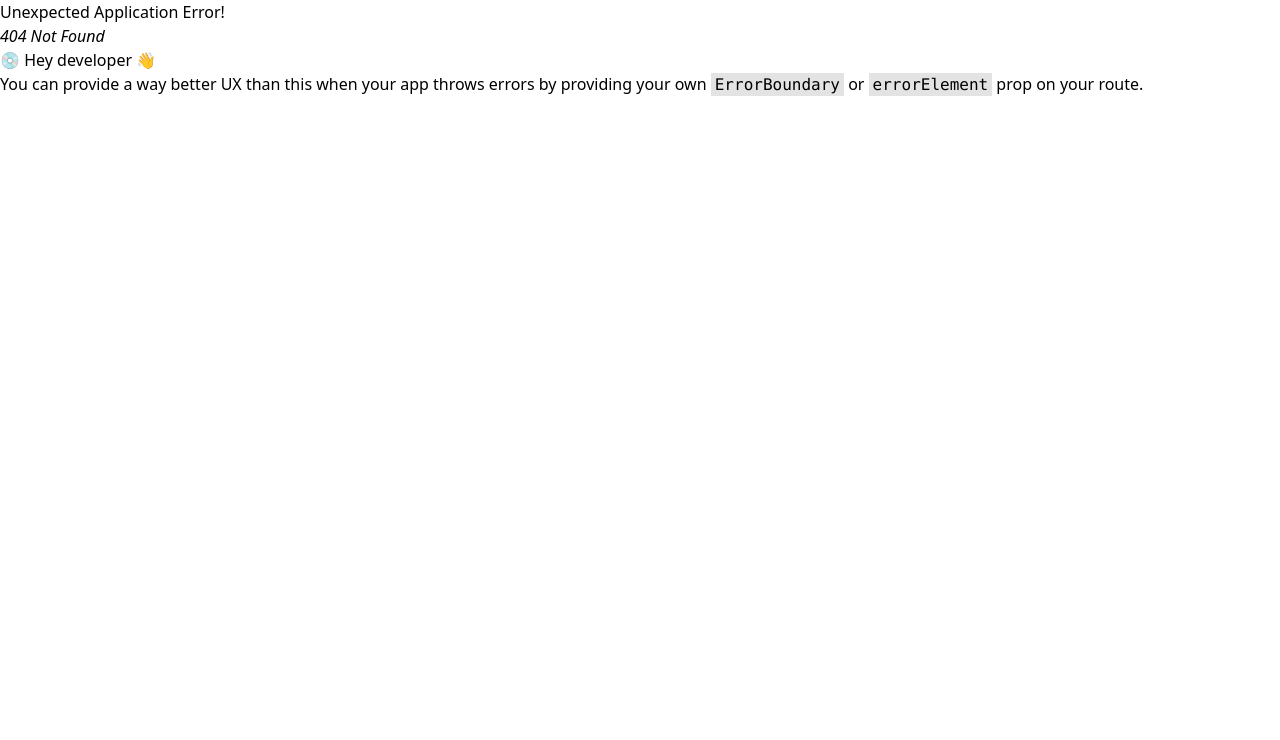
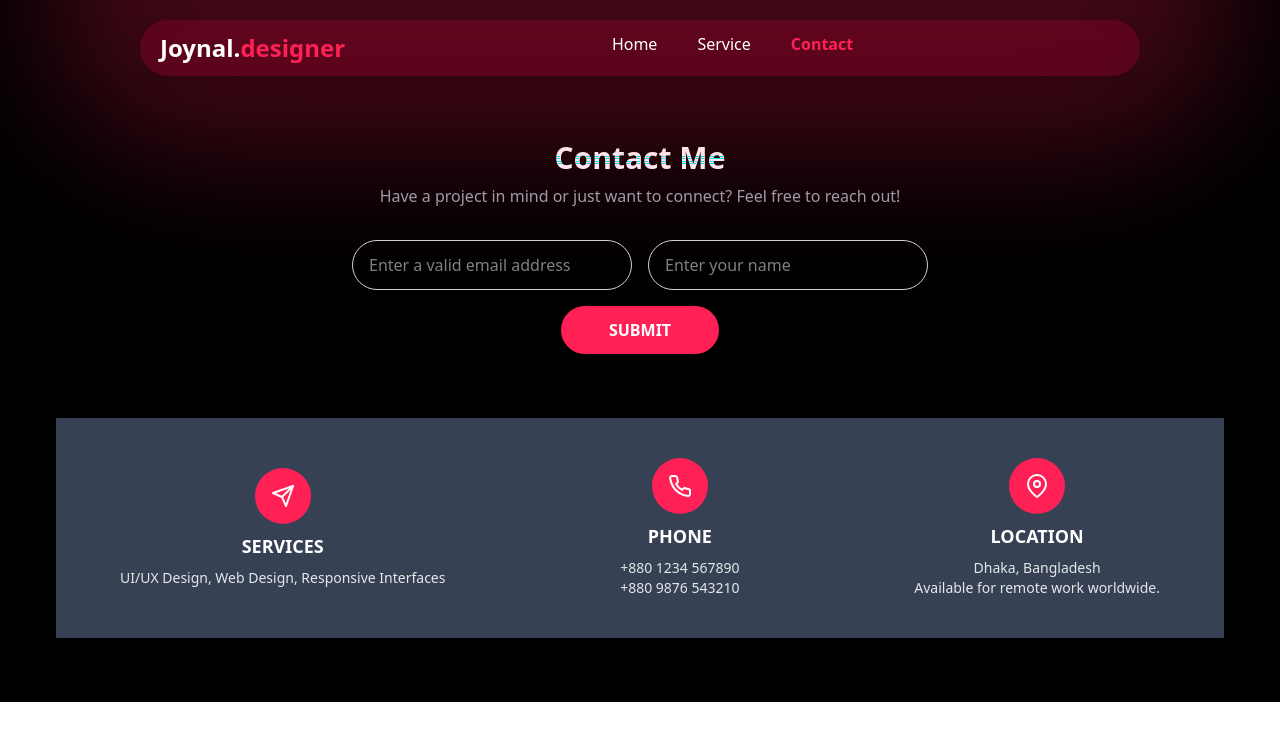
Before and after one commit to Joynal-Abedin85/protfolio-task, a React (Vite) app in the folder my-portfolio/: page /contact in a window 1280 px wide. Before the commit this address had no page. Shown: the top 740 px of the page. Built offline with nearby package versions, Linux system fonts and the light colour scheme.

Commit message:
add service and contect page

```diff
--- /dev/null
+++ b/my-portfolio/src/Mainlayout.jsx
@@ -0,0 +1,15 @@
+import React from 'react';
+import Navbar from './component/Navbar';
+import { Outlet } from 'react-router-dom';
+
+const Mainlayout = () => {
+    return (
+        <div className='bg-black'>
+                <Navbar></Navbar>
+
+            <Outlet></Outlet>
+        </div>
+    );
+};
+
+export default Mainlayout;
--- a/my-portfolio/src/component/AboutMe.jsx
+++ b/my-portfolio/src/component/AboutMe.jsx
@@ -2,7 +2,7 @@ import React from 'react';
 
 const AboutMe = () =>  {
   return (
-        <div  className="w-full bg-gradient-to-b from-gray-900 via-black to-black text-white py-20 px-6">
+        <div id="home" className="w-full bg-gradient-to-b from-black via-black to-black text-white py-20 px-6">
       <div className="max-w-6xl mx-auto flex flex-col md:flex-row items-center md:items-start gap-16">
 
 
--- a/my-portfolio/src/component/Contect.jsx
+++ b/my-portfolio/src/component/Contect.jsx
@@ -1,10 +1,11 @@
-import React from 'react';
-import { FiSend, FiPhone, FiMapPin } from 'react-icons/fi';
-
+import React from "react";
+import { FiSend, FiPhone, FiMapPin } from "react-icons/fi";
 
 const Contect = () => {
   return (
-<section  className="text-white relative overflow-hidden max-w-[1200px] mx-auto py-16 px-4 text-center">
+    <div
+      className="text-white relative   max-w-[1200px] mx-auto py-16 px-4 text-center"
+    >
       <h2 className="text-3xl font-bold mb-2">Contact Me</h2>
       <p className="text-gray-400 mb-8">
         Have a project in mind or just want to connect? Feel free to reach out!
@@ -32,13 +33,14 @@ const Contect = () => {
       </form>
 
       <div className="mt-16 bg-gray-700 py-10 px-4 md:px-16 flex flex-col md:flex-row items-center justify-between gap-8">
-
         <div className="flex flex-col items-center text-center space-y-2 max-w-sm">
           <div className="bg-rose-500 p-4 rounded-full text-white text-2xl">
             <FiSend />
           </div>
           <h3 className="font-bold text-lg">SERVICES</h3>
-          <p className="text-gray-200 text-sm">UI/UX Design, Web Design, Responsive Interfaces</p>
+          <p className="text-gray-200 text-sm">
+            UI/UX Design, Web Design, Responsive Interfaces
+          </p>
         </div>
 
         <div className="flex flex-col items-center text-center space-y-2 max-w-sm">
@@ -46,7 +48,11 @@ const Contect = () => {
             <FiPhone />
           </div>
           <h3 className="font-bold text-lg">PHONE</h3>
-          <p className="text-gray-200 text-sm">+880 1234 567890<br />+880 9876 543210</p>
+          <p className="text-gray-200 text-sm">
+            +880 1234 567890
+            <br />
+            +880 9876 543210
+          </p>
         </div>
 
         <div className="flex flex-col items-center text-center space-y-2 max-w-sm">
@@ -55,16 +61,16 @@ const Contect = () => {
           </div>
           <h3 className="font-bold text-lg">LOCATION</h3>
           <p className="text-gray-200 text-sm">
-            Dhaka, Bangladesh<br />Available for remote work worldwide.
+            Dhaka, Bangladesh
+            <br />
+            Available for remote work worldwide.
           </p>
         </div>
       </div>
 
-<div className="absolute  -top-60 left-1/2 transform -translate-x-1/2 w-[1200px] h-80 bg-rose-500 rounded-full blur-3xl opacity-40"></div>
-    </section>
-
+      <div className="absolute   -top-60 left-1/2 transform -translate-x-1/2 w-[1200px] h-80 bg-rose-500/60 rounded-full blur-3xl opacity-40"></div>
+    </div>
   );
 };
 
-
 export default Contect;
--- a/my-portfolio/src/component/Experience.jsx
+++ b/my-portfolio/src/component/Experience.jsx
@@ -5,7 +5,7 @@ import { FaLaptopCode, FaPencilRuler, FaPaintBrush, FaArrowRight } from 'react-i
 const Experience = () => {
     return (
 
-    <div className='bg-gray-900'>
+    <div className='bg-gray-950'>
         <div className='text-white max-w-[1200px]  mx-auto pb-14'>
         <div className='flex justify-between'>
             <img src="https://i.postimg.cc/kgnHvc46/Gemini-Generated-Image-jgfffhjgfffhjgff-removebg-preview.png"
--- a/my-portfolio/src/component/Navbar.jsx
+++ b/my-portfolio/src/component/Navbar.jsx
@@ -1,16 +1,49 @@
-import React from 'react';
+import React from "react";
+import { NavLink } from "react-router-dom";
 
 const Navbar = () => {
   return (
-        <div className="pt-5">
-            <div className='flex px-5 py-3  justify-between text-white max-w-[1000px] mx-auto
-    bg-rose-600/20 backdrop-blur-lg rounded-full  shadow-lg'>
-            <h1 className='font-bold text-2xl '>Joynal.<span className='text-rose-500'>designer</span> </h1>
-            <ul className='flex  space-x-6 '>
-                <li>home</li>
-                <li>service</li>
-                <li>contect</li>
+    <div className="pt-5 relative z-50">
+      <div
+        className="flex px-5 py-3  justify-between text-white max-w-[1000px] mx-auto
+    bg-rose-600/20 backdrop-blur-lg rounded-full  shadow-lg"
+      >
+        <h1 className="font-bold text-2xl ">
+          Joynal.<span className="text-rose-500">designer</span>{" "}
+        </h1>
+        <ul className="flex space-x-6">
+          <li>
+            <NavLink
+              to="/"
+              className={({ isActive }) =>
+                isActive ? "text-rose-500 font-semibold p-2" : "text-white  p-2"
+              }
+            >
+              Home
+            </NavLink>
+          </li>
+          <li>
+            <NavLink
+              to="/service"
+              className={({ isActive }) =>
+                isActive ? "text-rose-500 font-semibold p-2" : "text-white p-2"
+              }
+            >
+              Service
+            </NavLink>
+          </li>
+          <li>
+            <NavLink
+              to="/contact"
+              className={({ isActive }) =>
+                isActive ? "text-rose-500 font-semibold p-2" : "text-white p-2"
+              }
+            >
+              Contact
+            </NavLink>
+          </li>
         </ul>
+
         <h2></h2>
       </div>
     </div>
--- a/my-portfolio/src/component/Project.jsx
+++ b/my-portfolio/src/component/Project.jsx
@@ -16,7 +16,7 @@ const fadeUpVariant = {
 
 const Project = () => {
   return (
-<div  className="w-full py-16 bg-gradient-to-b from-gray-950 via-rose-950/70 to-black text-white">
+<div  id="service" className="w-full py-16 bg-gradient-to-b from-gray-950 via-rose-950/70 to-black text-white">
       <div className="max-w-[1200px] mx-auto px-4 sm:px-6 lg:px-8 space-y-20">
 
         <motion.div
--- a/my-portfolio/src/page/contect.jsx
+++ b/my-portfolio/src/page/Contact.jsx
@@ -1,6 +1,6 @@
 import React from 'react';
 
-const contect = () => {
+const Contact = () => {
     return (
         <div>
 
@@ -8,4 +8,4 @@ const contect = () => {
     );
 };
 
-export default contect;
+export default Contact;
--- a/my-portfolio/src/page/Home.jsx
+++ b/my-portfolio/src/page/Home.jsx
@@ -1,22 +1,18 @@
 import React from 'react';
 import Banner from '../component/Banner';
-import Navbar from '../component/Navbar';
 import Experience from '../component/Experience';
 import Project from '../component/Project';
 import AboutMe from '../component/AboutMe';
 import Blog from '../component/Blog';
-import Contect from '../component/Contect';
 
 const Home = () => {
     return (
         <div className='bg-black'>
-            <Navbar ></Navbar>
             <Banner></Banner>
             <Experience></Experience>
             <Project></Project>
             <AboutMe></AboutMe>
             <Blog></Blog>
-            <Contect></Contect>
         </div>
     );
 };
--- /dev/null
+++ b/my-portfolio/src/page/Service.jsx
@@ -0,0 +1,144 @@
+import React from 'react';
+import { FaChartPie, FaLightbulb, FaMobileAlt, FaPalette, FaRocket, FaShieldAlt, FaUser, FaUserAlt, FaUsers } from 'react-icons/fa';
+
+const Service = () =>   {
+  return (
+    <div className="bg-black max-w-[1200px] mx-auto text-white px-6 py-12 space-y-24">
+
+      <section>
+        <h2 className="text-4xl font-bold text-rose-400 mb-10 text-center uppercase tracking-wide">UI/UX Strategy</h2>
+        <div className="grid md:grid-cols-3 sm:grid-cols-2 grid-cols-1 gap-8">
+          <div className="bg-rose-950 p-6 rounded-xl shadow-xl hover:scale-105 transition">
+            <FaUserAlt className="text-rose-400 text-3xl mb-4" />
+            <h3 className="text-xl font-semibold mb-2">User Research</h3>
+            <p className="text-gray-400">Understand your users through surveys, interviews, and analytics.</p>
+          </div>
+          <div className="bg-rose-950 p-6 rounded-xl shadow-xl hover:scale-105 transition">
+            <FaChartPie className="text-rose-400 text-3xl mb-4" />
+            <h3 className="text-xl font-semibold mb-2">Competitor Analysis</h3>
+            <p className="text-gray-400">Study the market to design better experiences than your competitors.</p>
+          </div>
+          <div className="bg-rose-950 p-6 rounded-xl shadow-xl hover:scale-105 transition">
+            <FaUsers className="text-rose-400 text-3xl mb-4" />
+            <h3 className="text-xl font-semibold mb-2">Persona Development</h3>
+            <p className="text-gray-400">Craft personas to align business goals with user needs.</p>
+          </div>
+        </div>
+      </section>
+
+      <section>
+  <h2 className="text-4xl font-bold text-rose-400 mb-10 text-center uppercase tracking-wide">UI Design</h2>
+  <div className="grid sm:grid-cols-2 md:grid-cols-3 grid-cols-1 gap-8">
+    <div className="bg-rose-900/30 shadow-red-800/30 p-4 rounded-xl overflow-hidden shadow-xl hover:scale-105 transition">
+      <img
+        src="https://i.postimg.cc/dVFgp1kZ/download-1.png"
+        alt="Wireframing"
+        className="rounded-md mb-4 w-full h-48 object-cover object-center"
+      />
+      <h3 className="text-xl font-semibold mb-2">Wireframing</h3>
+      <p className="text-gray-300">Initial low-fidelity visual planning of layouts and components.</p>
+    </div>
+
+    <div className="bg-rose-900/30 shadow-red-800/30 p-4 rounded-xl overflow-hidden shadow-xl hover:scale-105 transition">
+      <img
+        src="https://i.postimg.cc/g0kQcTKY/download-1.jpg"
+        alt="Mockups"
+        className="rounded-md mb-4 w-full h-48 object-cover object-center"
+      />
+      <h3 className="text-xl font-semibold mb-2">High-Fidelity Mockups</h3>
+      <p className="text-gray-300">Polished and detailed screen designs for development handoff.</p>
+    </div>
+
+    <div className="bg-rose-900/30 shadow-red-800/30 p-4 rounded-xl overflow-hidden shadow-xl hover:scale-105 transition">
+      <img
+        src="https://i.postimg.cc/Yq6s6Hnr/download-3.jpg"
+        alt="Design System"
+        className="rounded-md mb-4 w-full h-48 object-cover object-center"
+      />
+      <h3 className="text-xl font-semibold mb-2">Design System</h3>
+      <p className="text-gray-300">Unified standards for components, typography, and spacing.</p>
+    </div>
+
+    <div className="bg-rose-900/30 shadow-red-800/30 p-4 rounded-xl overflow-hidden shadow-xl hover:scale-105 transition">
+      <img
+        src="https://i.postimg.cc/rpnbDNh5/download-2.jpg"
+        alt="Responsive Design"
+        className="rounded-md mb-4 w-full h-48 object-cover object-center"
+      />
+      <h3 className="text-xl font-semibold mb-2">Responsive Design</h3>
+      <p className="text-gray-300">Designs that adapt fluidly across all device sizes and screens.</p>
+    </div>
+
+    <div className="bg-rose-900/30 shadow-red-800/30 p-4 rounded-xl overflow-hidden shadow-xl hover:scale-105 transition">
+      <img
+        src="https://i.postimg.cc/5t4y4bG6/download-2.png"
+        alt="Typography"
+        className="rounded-md mb-4 w-full h-48 object-cover object-center"
+      />
+      <h3 className="text-xl font-semibold mb-2">Typography</h3>
+      <p className="text-gray-300">Careful selection and use of fonts to enhance readability and style.</p>
+    </div>
+
+    <div className="bg-rose-900/30 shadow-red-800/30 p-4 rounded-xl overflow-hidden shadow-xl hover:scale-105 transition">
+      <img
+        src="https://i.postimg.cc/Bbrt4D90/images-1.jpg"
+        alt="Color Theory"
+        className="rounded-md mb-4 w-full h-48 object-cover object-center"
+      />
+      <h3 className="text-xl font-semibold mb-2">Color Theory</h3>
+      <p className="text-gray-300">Use of color to evoke emotions and improve the overall design harmony.</p>
+    </div>
+  </div>
+</section>
+
+
+
+
+
+       <section className="bg-black text-white px-6 py-16">
+      <h2 className="text-4xl font-bold text-rose-400 mb-12 text-center uppercase tracking-wide">Why Choose Us</h2>
+      <div className="grid sm:grid-cols-2 md:grid-cols-3 gap-10 max-w-7xl mx-auto">
+
+        <div className="bg-rose-800/30 p-6 rounded-xl shadow-lg flex flex-col items-center text-center hover:scale-105 transition">
+          <FaLightbulb className="text-rose-400 text-5xl mb-4" />
+          <h3 className="text-2xl font-semibold mb-2">Innovative Solutions</h3>
+          <p className="text-gray-300">We craft cutting-edge UI/UX designs that set your brand apart and engage users effectively.</p>
+        </div>
+
+        <div className="bg-rose-800/30 p-6 rounded-xl shadow-lg flex flex-col items-center text-center hover:scale-105 transition">
+          <FaUser className="text-rose-400 text-5xl mb-4" />
+          <h3 className="text-2xl font-semibold mb-2">User-Centered Design</h3>
+          <p className="text-gray-300">Our process focuses on user needs, ensuring intuitive and accessible experiences for everyone.</p>
+        </div>
+
+        <div className="bg-rose-800/30 p-6 rounded-xl shadow-lg flex flex-col items-center text-center hover:scale-105 transition">
+          <FaRocket className="text-rose-400 text-5xl mb-4" />
+          <h3 className="text-2xl font-semibold mb-2">Fast Delivery</h3>
+          <p className="text-gray-300">We deliver high-quality UI/UX projects on time without compromising on creativity or detail.</p>
+        </div>
+
+        <div className="bg-rose-800/30 p-6 rounded-xl shadow-lg flex flex-col items-center text-center hover:scale-105 transition">
+          <FaMobileAlt className="text-rose-400 text-5xl mb-4" />
+          <h3 className="text-2xl font-semibold mb-2">Responsive Design</h3>
+          <p className="text-gray-300">Our designs look great and work seamlessly across all devices and screen sizes.</p>
+        </div>
+
+        <div className="bg-rose-800/30 p-6 rounded-xl shadow-lg flex flex-col items-center text-center hover:scale-105 transition">
+          <FaPalette className="text-rose-400 text-5xl mb-4" />
+          <h3 className="text-2xl font-semibold mb-2">Creative Aesthetics</h3>
+          <p className="text-gray-300">We balance function and beauty to create visually stunning and practical user interfaces.</p>
+        </div>
+
+        <div className="bg-rose-800/30 p-6 rounded-xl shadow-lg flex flex-col items-center text-center hover:scale-105 transition">
+          <FaShieldAlt className="text-rose-400 text-5xl mb-4" />
+          <h3 className="text-2xl font-semibold mb-2">Reliable Support</h3>
+          <p className="text-gray-300">Our team offers continuous support and maintenance to ensure your UI/UX stays top-notch.</p>
+        </div>
+
+      </div>
+    </section>
+    </div>
+  );
+};
+
+export default Service;
```
Also changed, not shown: my-portfolio/src/main.jsx (+19 -2 lines). Lines whose indentation alone changed are shown as unchanged.
